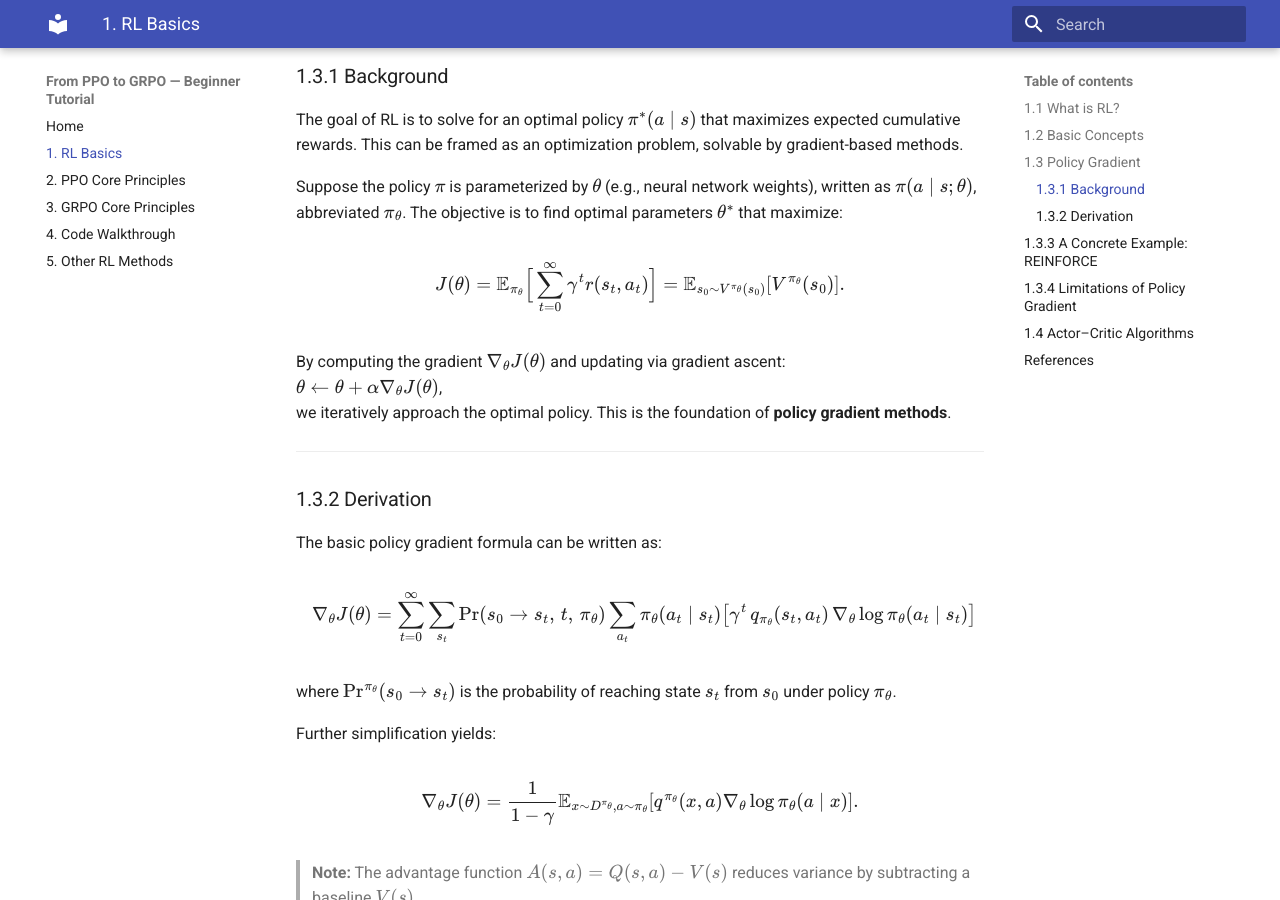
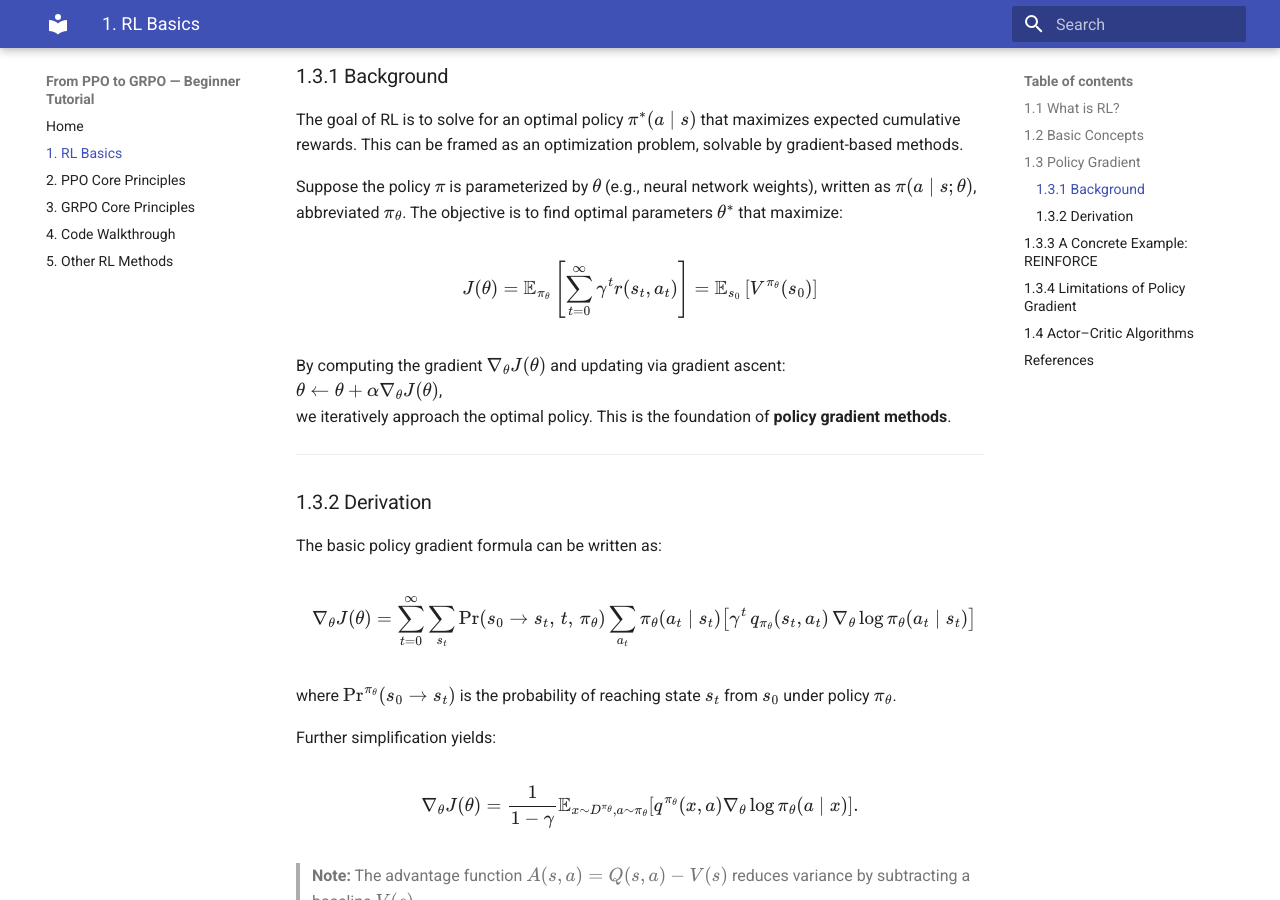
Before and after one commit to Nidhogg32/From-PPO-to-GRPO-Beginner-Tutorial, an MkDocs documentation site: the page built from docs/01_RLBasics.md, in a window 1280 px wide and 900 px high, scrolled down 1701 px. Built offline with MkDocs 1.6.1 and Material for MkDocs 9.7.7, drawn with Linux system fonts in a browser that asks for light colours.

Commit message:
Update 01_RLBasics.md

```diff
--- a/docs/01_RLBasics.md
+++ b/docs/01_RLBasics.md
@@ -41,8 +41,7 @@ The goal of RL is to solve for an optimal policy $\pi^*(a \mid s)$ that maximize
 Suppose the policy $\pi$ is parameterized by $\theta$ (e.g., neural network weights), written as $\pi(a \mid s; \theta)$, abbreviated $\pi_\theta$. The objective is to find optimal parameters $\theta^*$ that maximize:
 
 $$
-J(\theta) = \mathbb{E}_{\pi_\theta}\Big[\sum_{t=0}^{\infty} \gamma^t r(s_t, a_t)\Big]
-= \mathbb{E}_{s_0 \sim V^{\pi_\theta}(s_0)}[V^{\pi_\theta}(s_0)].
+J(\theta) = \mathbb{E}_{\pi_\theta} \left[ \sum_{t=0}^\infty \gamma^t r(s_t, a_t) \right] = \mathbb{E}_{s_0} \left[ V^{\pi_{\theta}}(s_{0})\right]
 $$
 
 By computing the gradient $\nabla_\theta J(\theta)$ and updating via gradient ascent:
```
